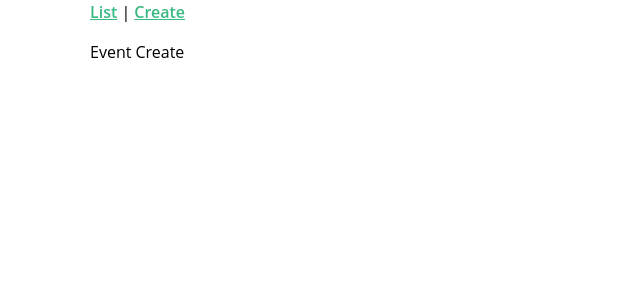
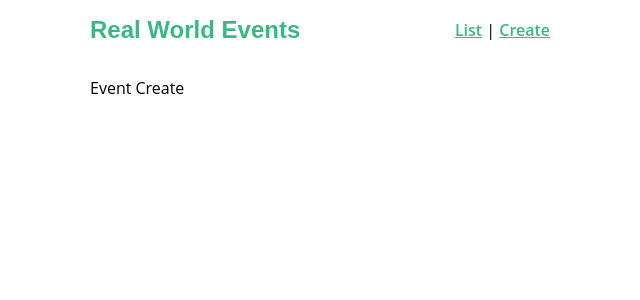
Before and after one commit to mantasastra/real-world-vue, a Vue app: page /event/create in a window 1280 px wide. Shown: the top 300 px of the page, without its empty margins (320-960 px from the left). Built offline with nearby package versions, Linux system fonts and the light colour scheme.

Commit message:
add navbar and sass

```diff
--- a/package.json
+++ b/package.json
@@ -24,7 +24,9 @@
     "eslint": "^6.7.2",
     "eslint-plugin-prettier": "^3.1.3",
     "eslint-plugin-vue": "^6.2.2",
+    "node-sass": "^5.0.0",
     "prettier": "^1.19.1",
+    "sass-loader": "^10.1.1",
     "vue-template-compiler": "^2.6.11"
   }
 }
--- a/src/App.vue
+++ b/src/App.vue
@@ -1,12 +1,20 @@
 <template>
   <div id="app">
-    <div id="nav">
-      <router-link :to="{ name: 'event-list' }">List</router-link> |
-      <router-link :to="{ name: 'event-create' }">Create</router-link>
-    </div>
+    <nav-bar />
     <router-view />
   </div>
 </template>
+
+<script>
+import NavBar from '@/components/NavBar'
+
+export default {
+  name: 'App',
+  components: {
+    NavBar
+  }
+}
+</script>
 
 <style>
 html {
--- /dev/null
+++ b/src/components/NavBar.vue
@@ -0,0 +1,44 @@
+<template>
+  <div id="nav" class="nav">
+    <router-link to="/" class="brand">Real World Events</router-link>
+    <nav>
+      <router-link :to="{ name: 'event-list' }">List</router-link> |
+      <router-link :to="{ name: 'event-create' }">Create</router-link>
+    </nav>
+  </div>
+</template>
+
+<script>
+export default {
+  name: 'NavBar'
+}
+</script>
+
+<style scoped>
+.nav {
+  display: flex;
+  justify-content: space-between;
+  align-items: center;
+  height: 60px;
+}
+
+.nav > .brand {
+  font-family: 'Montserrat', sans-serif;
+  font-weight: 700;
+  font-size: 1.5em;
+  color: #39b982;
+  text-decoration: none;
+}
+
+.nav .nav-item {
+  box-sizing: border-box;
+  margin: 0 5px;
+  color: rgba(0, 0, 0, 0.5);
+  text-decoration: none;
+}
+
+.nav .nav-item.router-link-exact-active {
+  color: #39b982;
+  border-bottom: solid 2px #39b982;
+}
+</style>
```
Also changed, not shown: 1 other file (tests, documents, lock files or other folders).
